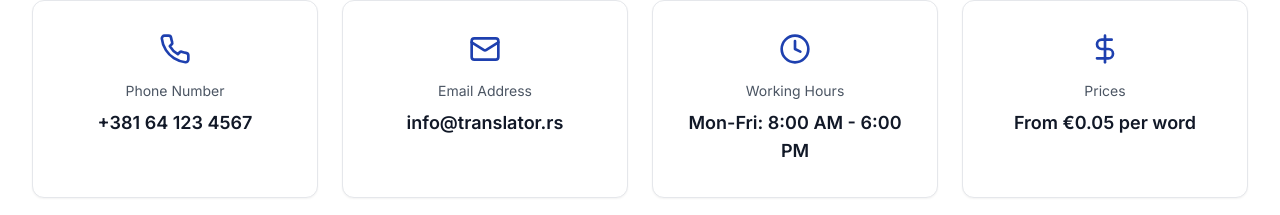
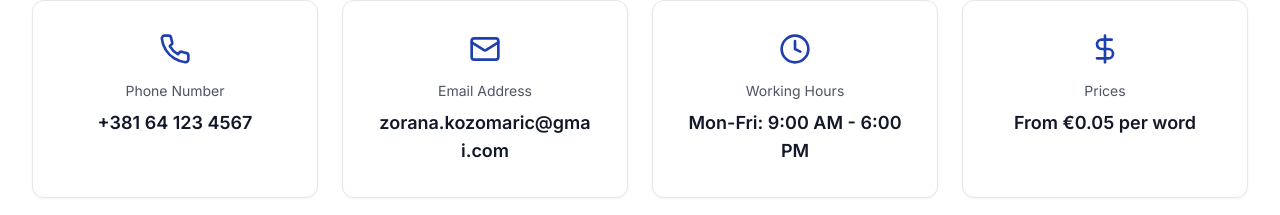
Before and after one commit to andrijamarjan-eng/translator-website, a Next.js app: page / in a window 1280 px wide. Shown: the part 506-721 px from the top of the page. Built offline with nearby package versions, Linux system fonts and the light colour scheme.

Commit message:
Promenio email

```diff
--- a/app/components/Hero.tsx
+++ b/app/components/Hero.tsx
@@ -14,13 +14,13 @@ export default function Hero() {
     {
       icon: Mail,
       label: 'Email Address',
-      value: 'info@translator.rs',
-      href: 'mailto:info@translator.rs',
+      value: 'zorana.kozomaric@gmai.com',
+      href: 'mailto:zorana.kozomaric@gmai.com',
     },
     {
       icon: Clock,
       label: 'Working Hours',
-      value: 'Mon-Fri: 8:00 AM - 6:00 PM',
+      value: 'Mon-Fri: 9:00 AM - 6:00 PM',
       href: null,
     },
     {
```
